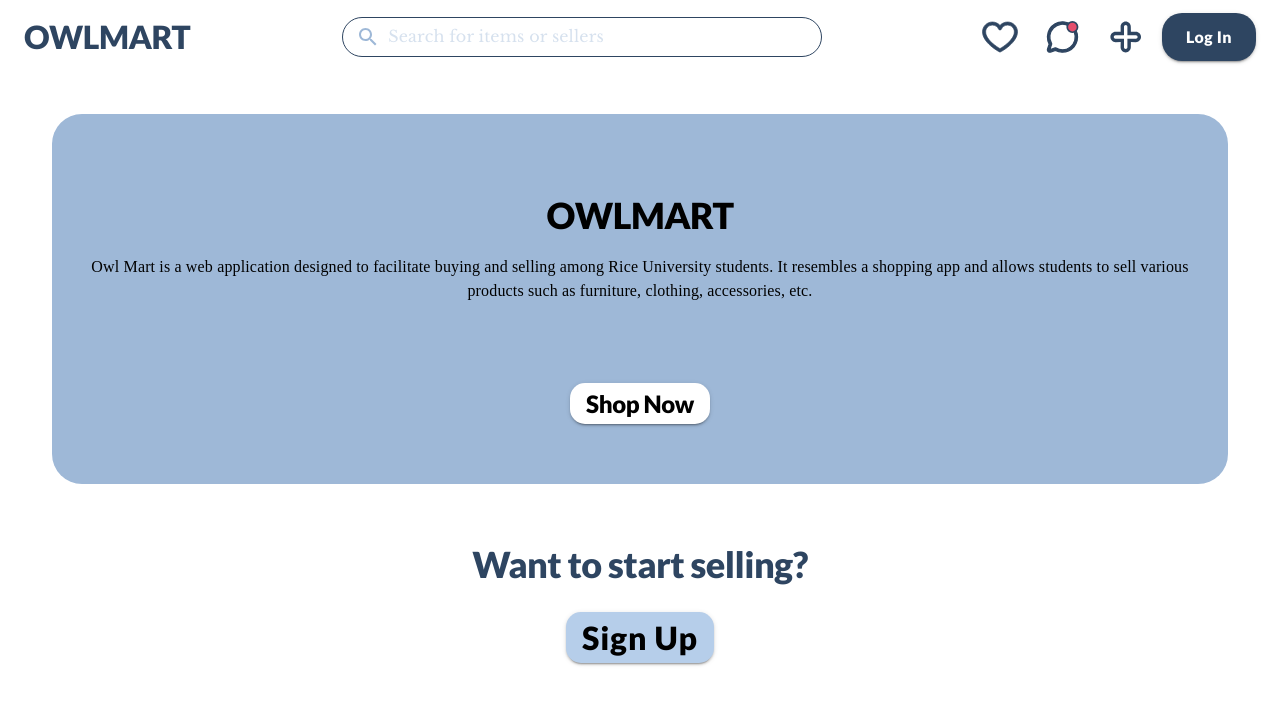
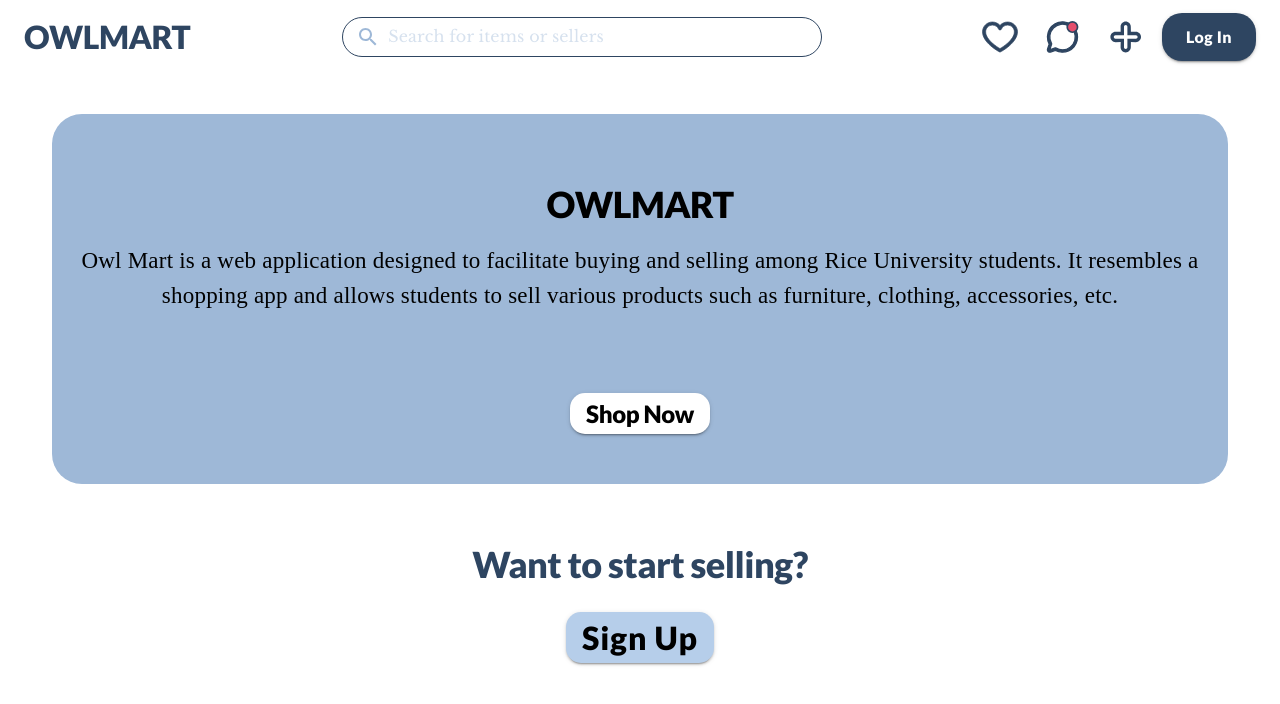
Before and after one commit to rice-apps/owlmart, a React (Create React App) app in the folder client/: page / in a window 1280 px wide. Shown: the top 704 px of the page. Built offline with nearby package versions, Linux system fonts and the light colour scheme.

Commit message:
font size

```diff
--- a/client/src/components/pages/LandingPage.js
+++ b/client/src/components/pages/LandingPage.js
@@ -29,9 +29,10 @@
             </Typography>
           </TitleBox>
           <Typography
-            vairant="body1"
+            variant="body1"
             sx={{
               fontFamily: "Libre Baskerville",
+              fontSize: "23px",
             }}
           >
             Owl Mart is a web application designed to facilitate buying and
```
